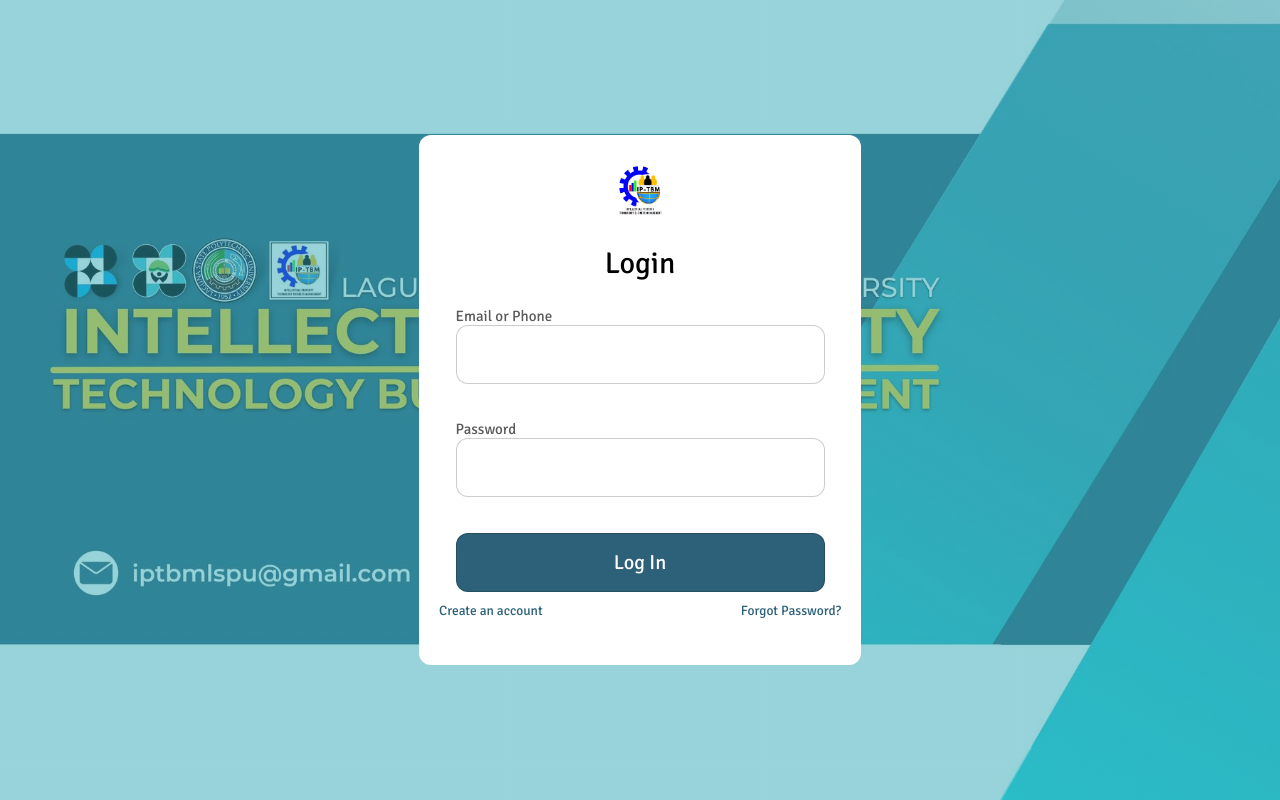
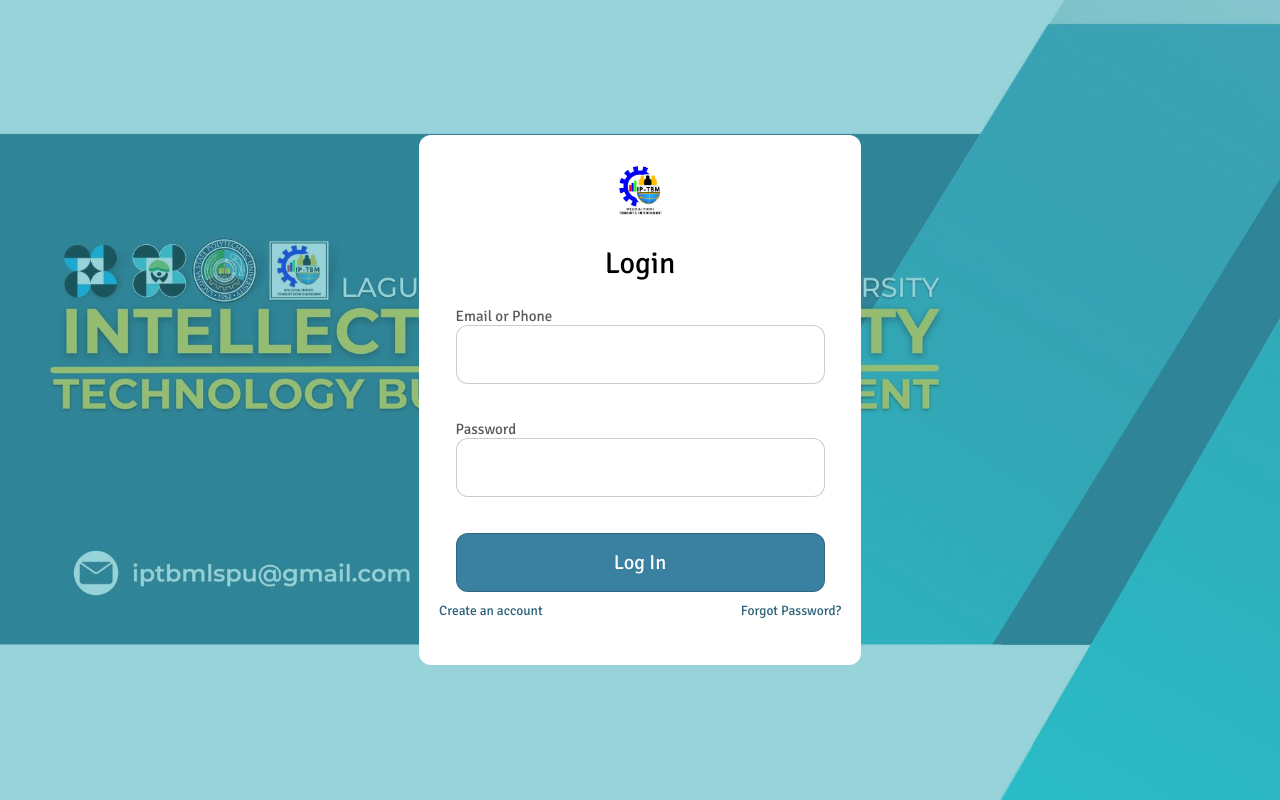
Before and after one commit to progchris00/LSPU-IPTBM-RTMS, a React (Vite) app: page /auth/login in a window 1280 px wide. In both pictures the pointer is over the input "Log In". Built offline with nearby package versions, Linux system fonts and the light colour scheme.

Commit message:
add: apply hover effect on buttons and links

```diff
--- a/src/index.css
+++ b/src/index.css
@@ -68,9 +68,22 @@
   box-shadow: 0px 0px 10px 2px var(--glow);
 }
 
-.submit-button {
+.form-fieldset .submit-button {
+  cursor: pointer;
   background-color: var(--green);
 }
+
+/* Hover effects */
+
+.form-fieldset .submit-button:hover {
+  background-color: #3a80a0;
+}
+
+.container a:hover {
+  color: #3a80a0;
+}
+
+/* End of hover effects */
 
 /* Start of container size */
 
```
